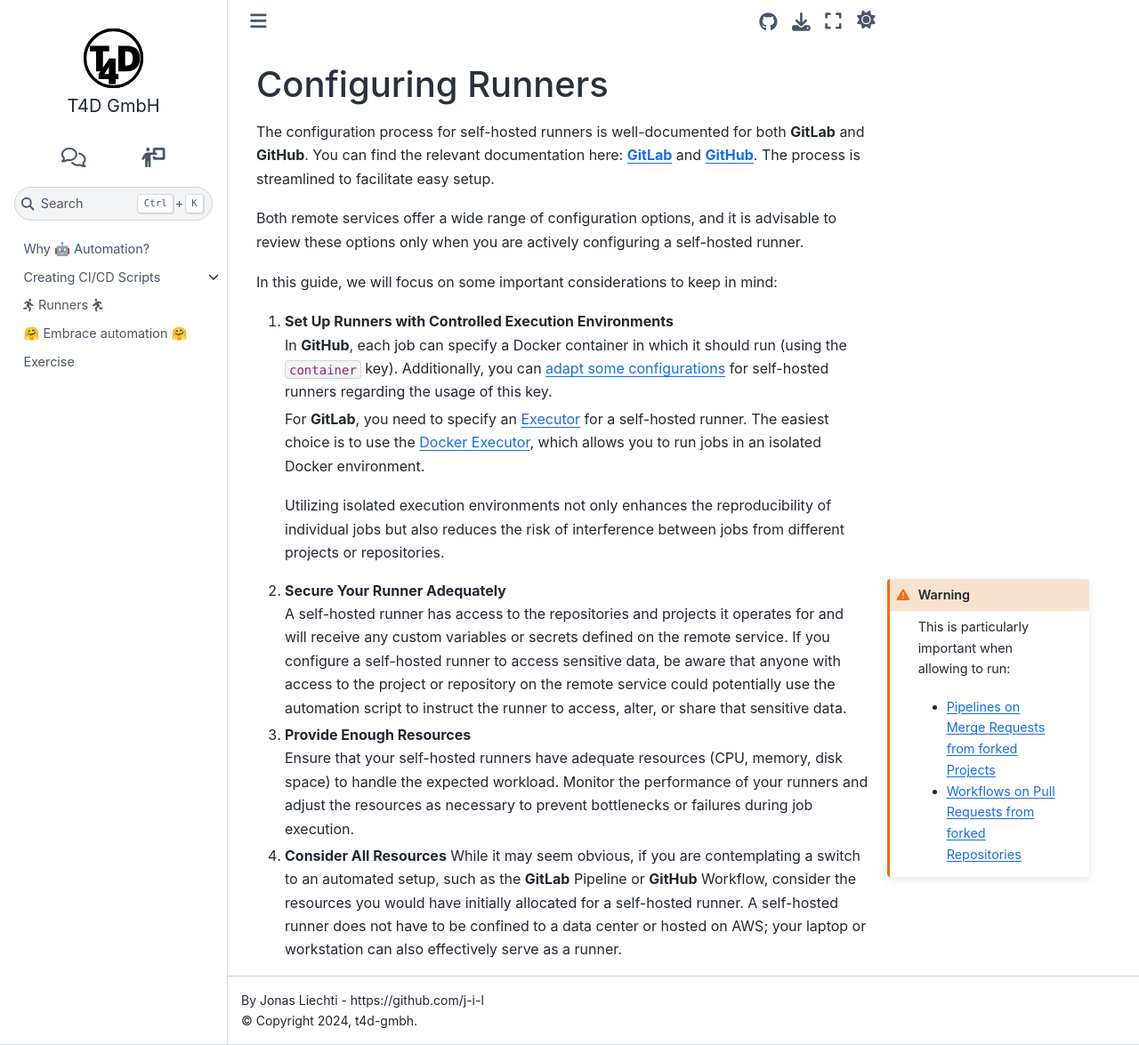
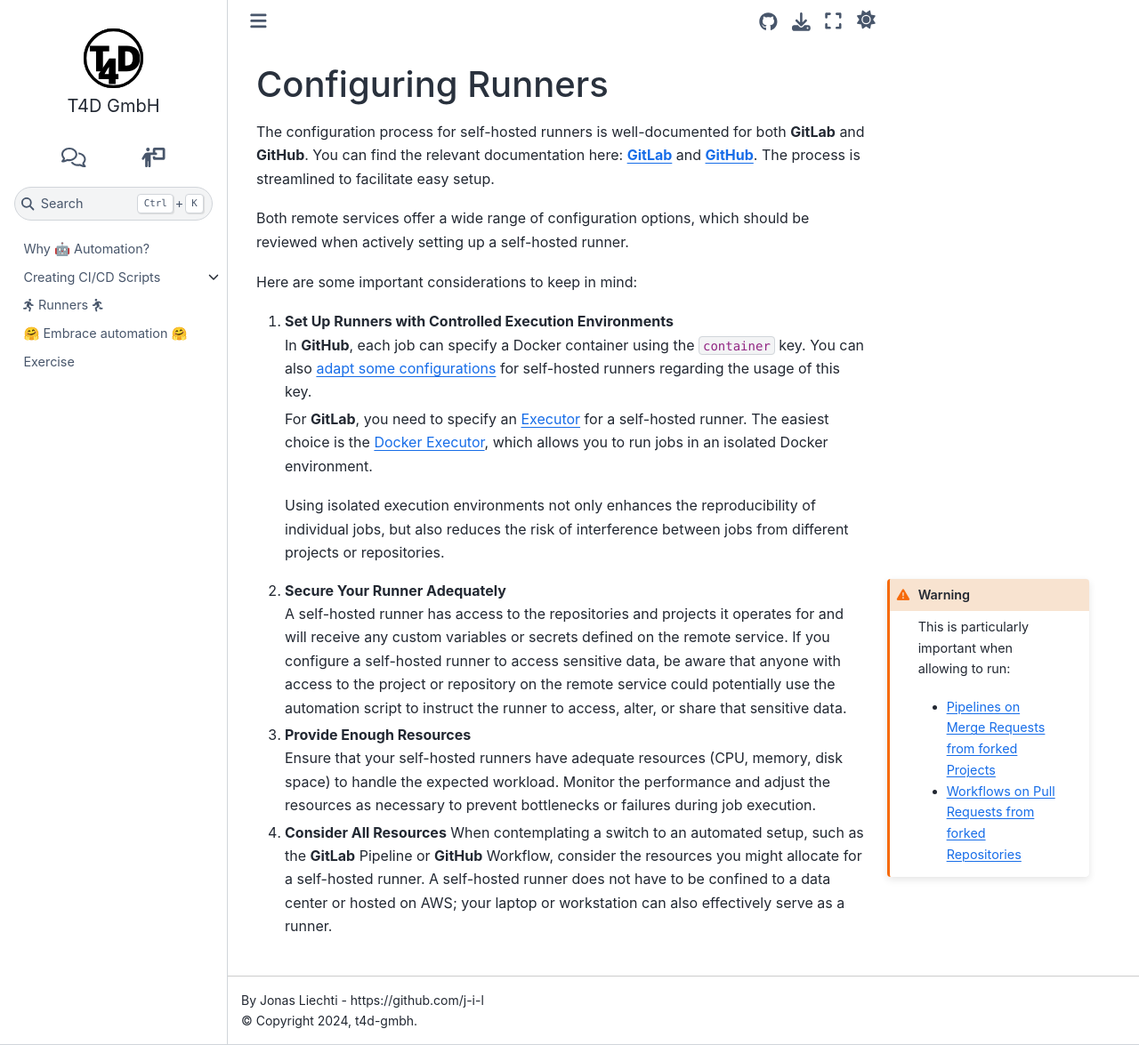
Before and after one commit to t4d-gmbh/ci-cd-workflows, a Sphinx documentation site: the page built from source/content/runners/configuring_runners.md, in a window 1280 px wide and 1175 px high. Shown: the whole window at 89% size. Built offline with Sphinx 7.4.7 and the Sphinx Book theme 1.1.4, drawn with Linux system fonts in a browser that asks for light colours; the version number could not be read and is left out.

Commit message:
Update configuring_runners.md
Revised text (simplified phrasing for readability, corrected typos)

```diff
--- a/source/content/runners/configuring_runners.md
+++ b/source/content/runners/configuring_runners.md
@@ -1,43 +1,43 @@
 ## Configuring Runners
 
 {% if slide %}
-Configuring self-hosted runners is a well-documented process with comprehensive guides for **GitLab** and **GitHub**
+Configuring self-hosted runners is a well-documented process, with comprehensive guides for **GitLab** and **GitHub**
 
 **Important Considerations**
   1. **Set Up Runners with Controlled Execution Environments**
-     - Use a Docker Executor in **GitLab**
-     - In **GitHub** simply use Docker containers in your jobs
+     - Use a Docker Executor in **GitLab**.
+     - In **GitHub**, specify Docker containers in your jobs.
 
-     Benefits: **Reproducibility and reduced interference between jobs**
+     Benefits: Improved **reproducibility and reduced interference between jobs**
 
   2. **Secure Your Runner Adequately**
-     - Access to repositories and secrets
-     - Be cautious with sensitive data access
+     - Control access to repositories and secrets.
+     - Be cautious when granting access to sensitive data.
 
-  3. **Provide Enough Resources**
-     - Ensure adequate CPU, memory, and disk space
-     - Monitor performance to prevent bottlenecks
+  3. **Provide Sufficient Resources**
+     - Ensure adequate CPU, memory, and disk space.
+     - Monitor performance to prevent bottlenecks  .
 
   4. **Consider All Resources**
-     - Evaluate resources for automated setups
-     - Self-hosted runners can run on personal devices (laptops, workstations)
+     - Evaluate the resources required for your automated setups.
+     - Self-hosted runners can run on personal devices (laptops, workstations).
 {% else %}
 The configuration process for self-hosted runners is well-documented for both **GitLab** and **GitHub**.
 You can find the relevant documentation here: [**GitLab**](https://docs.gitlab.com/runner/configuration/advanced-configuration.html) and [**GitHub**](https://docs.github.com/en/enterprise-cloud@latest/actions/hosting-your-own-runners/managing-self-hosted-runners/about-self-hosted-runners).
 The process is streamlined to facilitate easy setup.
 
-Both remote services offer a wide range of configuration options, and it is advisable to review these options only when you are actively configuring a self-hosted runner.
+Both remote services offer a wide range of configuration options, which should be reviewed when actively setting up a self-hosted runner.
 
-In this guide, we will focus on some important considerations to keep in mind:
+Here are some important considerations to keep in mind:
 
 1. **Set Up Runners with Controlled Execution Environments**
-   In **GitHub**, each job can specify a Docker container in which it should run (using the `container` key).
-   Additionally, you can [adapt some configurations](https://docs.github.com/en/enterprise-cloud@latest/actions/hosting-your-own-runners/managing-self-hosted-runners/customizing-the-containers-used-by-jobs) for self-hosted runners regarding the usage of this key.
+   In **GitHub**, each job can specify a Docker container using the `container` key.
+   You can also [adapt some configurations](https://docs.github.com/en/enterprise-cloud@latest/actions/hosting-your-own-runners/managing-self-hosted-runners/customizing-the-containers-used-by-jobs) for self-hosted runners regarding the usage of this key.
 
    For **GitLab**, you need to specify an [Executor](https://docs.gitlab.com/runner/executors/index.html) for a self-hosted runner.
-   The easiest choice is to use the [Docker Executor](https://docs.gitlab.com/runner/executors/docker.html), which allows you to run jobs in an isolated Docker environment.
+   The easiest choice is the [Docker Executor](https://docs.gitlab.com/runner/executors/docker.html), which allows you to run jobs in an isolated Docker environment.
 
-   Utilizing isolated execution environments not only enhances the reproducibility of individual jobs but also reduces the risk of interference between jobs from different projects or repositories.
+   Using isolated execution environments not only enhances the reproducibility of individual jobs, but also reduces the risk of interference between jobs from different projects or repositories.
 
 :::{warning}
 :class: margin
@@ -51,9 +51,9 @@
 
 3. **Provide Enough Resources**
    Ensure that your self-hosted runners have adequate resources (CPU, memory, disk space) to handle the expected workload.
-   Monitor the performance of your runners and adjust the resources as necessary to prevent bottlenecks or failures during job execution.
+   Monitor the performance and adjust the resources as necessary to prevent bottlenecks or failures during job execution.
 
 4. **Consider All Resources**
-   While it may seem obvious, if you are contemplating a switch to an automated setup, such as the **GitLab** Pipeline or **GitHub** Workflow, consider the resources you would have initially allocated for a self-hosted runner.
+   When contemplating a switch to an automated setup, such as the **GitLab** Pipeline or **GitHub** Workflow, consider the resources you might allocate for a self-hosted runner.
    A self-hosted runner does not have to be confined to a data center or hosted on AWS; your laptop or workstation can also effectively serve as a runner.
 {% endif %}
```
